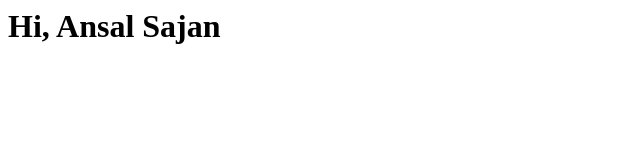
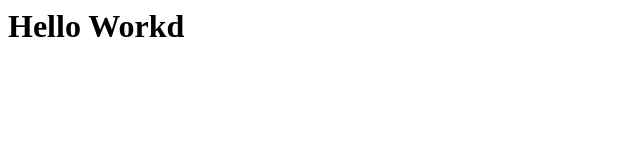
Before and after one commit to ansal-sajan/docker-jenkins-pipeline, a plain HTML site: page index.html in a window 1280 px wide. Shown: the whole page, without its empty margins (0-640 px from the left). Drawn offline with Linux system fonts and the light colour scheme.

Commit message:
Update index.html

```diff
--- a/index.html
+++ b/index.html
@@ -1 +1 @@
-<h1> Hi, Ansal Sajan </h1>
+<h1> Hello Workd </h1>
```
